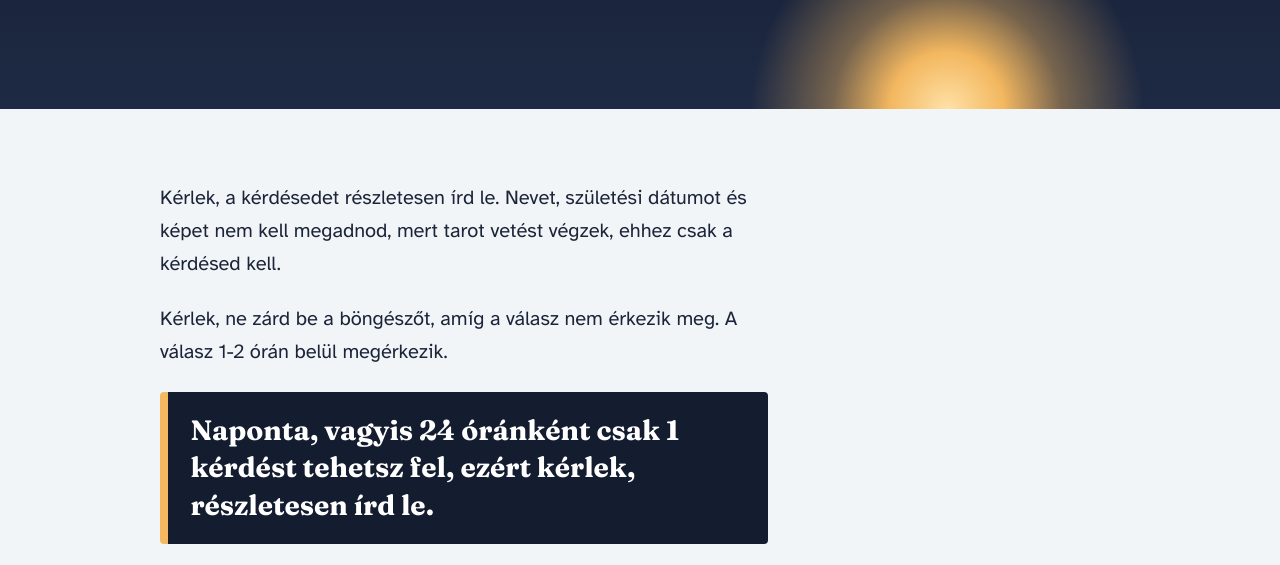
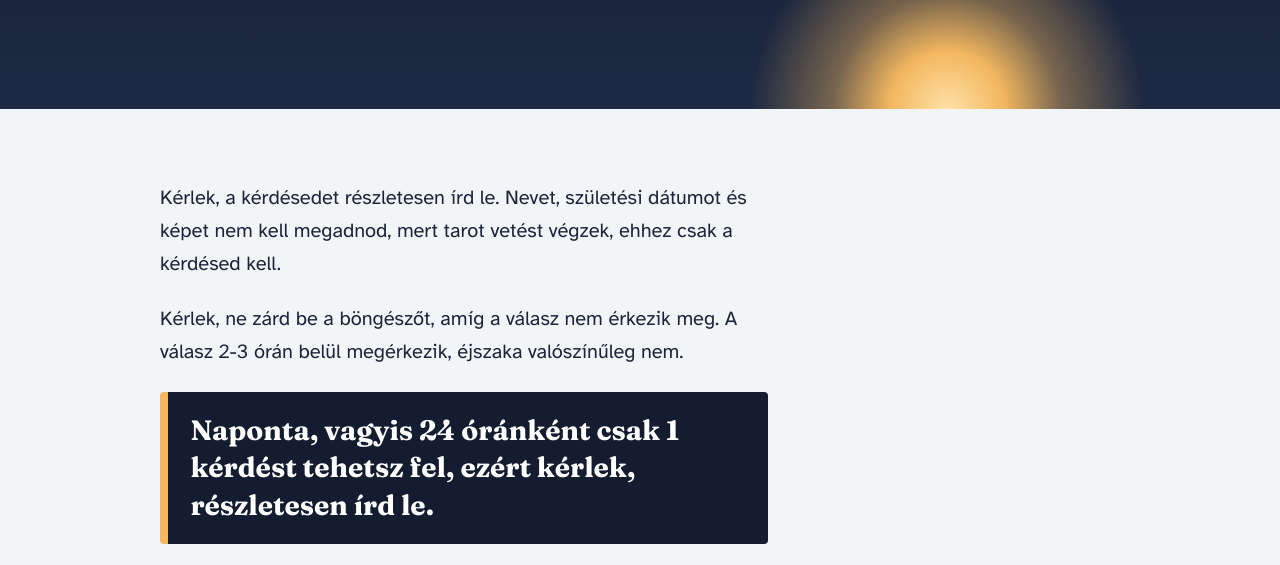
Before and after one commit to viragbeko/fuggetlenkep, a plain HTML site: page elo-jos.html in a window 1280 px wide. Shown: the part 235-800 px from the top of the page. Drawn offline with Linux system fonts and the light colour scheme.

Commit message:
Add files via upload

```diff
--- a/elo-jos.html
+++ b/elo-jos.html
@@ -4,7 +4,7 @@
 <meta charset="utf-8">
 <meta name="viewport" content="width=device-width, initial-scale=1">
 <title>Kérdezz élő jóstól – Lélekfény</title>
-<meta name="description" content="Ingyen tarot vetés 1 kérdésre. Valódi, élő ember válaszol, nem robot. Írd le a kérdésedet, a válasz 1-2 órán belül megérkezik.">
+<meta name="description" content="Ingyen tarot vetés 1 kérdésre. Valódi, élő ember válaszol, nem robot. Írd le a kérdésedet, a válasz 2-3 órán belül megérkezik, éjszaka valószínűleg nem.">
 <link rel="canonical" href="https://fuggetlenkep.hu/elo-jos">
 <meta name="theme-color" content="#1E2A44">
 <link rel="icon" href="/favicon.svg" type="image/svg+xml">
@@ -13,7 +13,7 @@
 <meta property="og:locale" content="hu_HU">
 <meta property="og:site_name" content="Lélekfény">
 <meta property="og:title" content="Kérdezz élő jóstól – Lélekfény">
-<meta property="og:description" content="Ingyen tarot vetés 1 kérdésre. Valódi, élő ember válaszol, nem robot. Írd le a kérdésedet, a válasz 1-2 órán belül megérkezik.">
+<meta property="og:description" content="Ingyen tarot vetés 1 kérdésre. Valódi, élő ember válaszol, nem robot. Írd le a kérdésedet, a válasz 2-3 órán belül megérkezik, éjszaka valószínűleg nem.">
 <meta property="og:url" content="https://fuggetlenkep.hu/elo-jos">
 <meta property="og:image" content="https://fuggetlenkep.hu/og-elo-jos.jpg">
 <meta property="og:image:width" content="1200">
@@ -48,7 +48,7 @@
 <div class="wrap">
 <div class="prose ker-intro">
 <p>Kérlek, a kérdésedet részletesen írd le. Nevet, születési dátumot és képet nem kell megadnod, mert tarot vetést végzek, ehhez csak a kérdésed kell.</p>
-<p>Kérlek, ne zárd be a böngészőt, amíg a válasz nem érkezik meg. A válasz 1-2 órán belül megérkezik.</p>
+<p>Kérlek, ne zárd be a böngészőt, amíg a válasz nem érkezik meg. A válasz 2-3 órán belül megérkezik, éjszaka valószínűleg nem.</p>
 </div>
 <div class="ker-rule" role="note">Naponta, vagyis 24 óránként csak 1 kérdést tehetsz fel, ezért kérlek, részletesen írd le.</div>
 <div class="ker-safe">
@@ -135,7 +135,8 @@
 <div class="ker-panel" data-state="wait" hidden>
 <h2>Megkaptam a kérdésedet</h2>
 <p class="ker-status" role="status" aria-live="polite"></p>
-<p>A válasz 1-2 órán belül megérkezik.</p>
+<p>A válasz 2-3 órán belül megérkezik, éjszaka valószínűleg nem.</p>
+<p>Ha éjszaka nem érkezik meg, lépj be később újra, a válaszod itt vár rád.</p>
 <p class="ker-q ker-wait-q"></p>
 <p>A kihúzott lap <b class="ker-wait-card"></b></p>
 <div class="ker-row">
```
